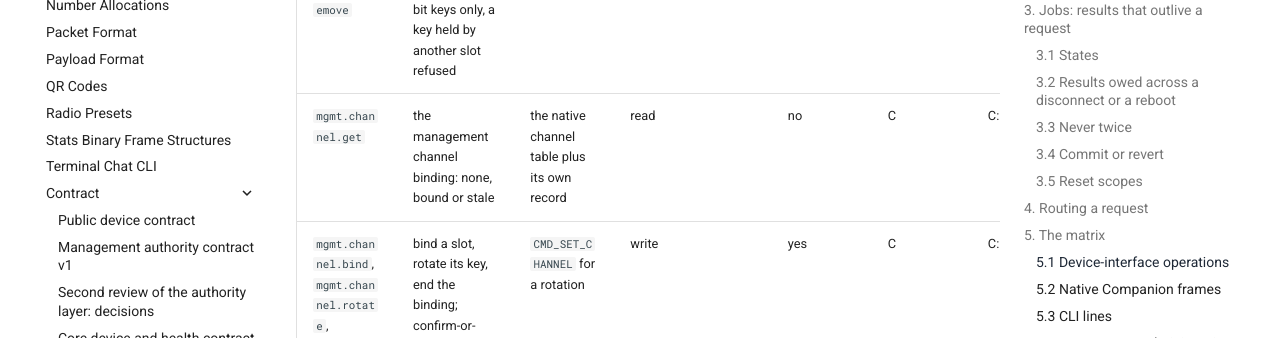
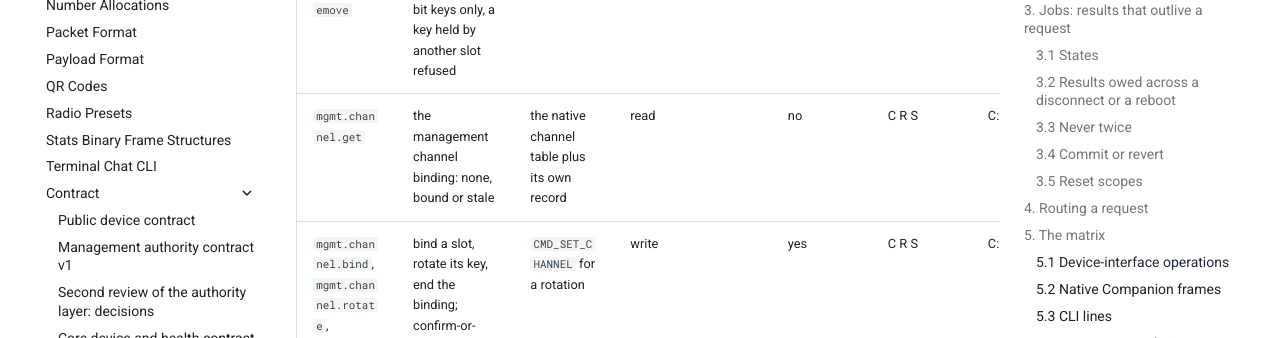
Before and after one commit to hoejriis/mecon-firmware, an MkDocs documentation site: the page built from docs/contract/OPERATIONS.md, in a window 1280 px wide and 900 px high, scrolled down 8533 px. Shown: the part 152-490 px from the top of the window. Built offline with MkDocs 1.6.1 and Material for MkDocs 9.7.7, drawn with Linux system fonts in a browser that asks for light colours; comment, search, counter and statistics services are not loaded.

Commit message:
contracts: management channel on every role, signed logs over MQTT
Owner decisions of 2026-11-01, relayed by the steward and confirmed by
the firmware coder. The management-channel operations are listed for
the Repeater and Room server too, with one channel and no general
channel messaging; a Deployment-signed subscription may take logs over
MQTT, an unsigned broker session still may not. The undesigned parts
(the server-side storage, the signed subscription's form) are named as
not yet specified rather than invented.

Co-Authored-By: Claude Opus 5.5 (1M context) <noreply@anthropic.com>

```diff
--- a/docs/contract/OPERATIONS.md
+++ b/docs/contract/OPERATIONS.md
@@ -176,8 +176,8 @@ Legend: **C** Companion, **R** Repeater, **S** Room server. Transports: **USB**
 | `contact.protect` | protect from auto-removal (favourite flag) | contact flags | write | yes | C | all |
 | `channel.list`, `channel.get` | channels (name, one-byte hash, key size; `list` paged by 8); the secret never | native channel table | read | no | C | C: USB BLE MQTT |
 | `channel.put`, `channel.remove` | add, rotate, remove a channel; 128-bit keys only, a key held by another slot refused | `CMD_SET_CHANNEL` | write | yes | C | C: USB BLE MQTT |
-| `mgmt.channel.get` | the management channel binding: none, bound or stale | the native channel table plus its own record | read | no | C | C: USB BLE MQTT |
-| `mgmt.channel.bind`, `mgmt.channel.rotate`, `mgmt.channel.unbind` | bind a slot, rotate its key, end the binding; confirm-or-revert for anyone but the cable | `CMD_SET_CHANNEL` for a rotation | write | yes | C | C: USB BLE MQTT |
+| `mgmt.channel.get` | the management channel binding: none, bound or stale | the native channel table plus its own record | read | no | C R S | C: USB BLE MQTT; R S: Con |
+| `mgmt.channel.bind`, `mgmt.channel.rotate`, `mgmt.channel.unbind` | bind a slot, rotate its key, end the binding; confirm-or-revert for anyone but the cable | `CMD_SET_CHANNEL` for a rotation | write | yes | C R S | C: USB BLE MQTT; R S: Con |
 | `acl.list`, `acl.put` | remote-admin ACL | CLI `setperm`; REQ `GET_ACCESS_LIST` | read / write | `acl.put` | R S | Con, MQTT where built, RF |
 | `password.set` | admin or guest password (write-only) | CLI `password`, `set guest.password` | write; commit-or-revert over RF | yes | R S | Con, RF |
 | `clock.get`, `clock.set` | device clock (forward only) | `CMD_SET_DEVICE_TIME`, CLI `time` | read / write | `set` | C R S | all |
```
Also changed, not shown: docs/contract/MANAGEMENT_CHANNEL.md (+1 -1 lines), docs/contract/TELEMETRY.md (+1 -1 lines).
